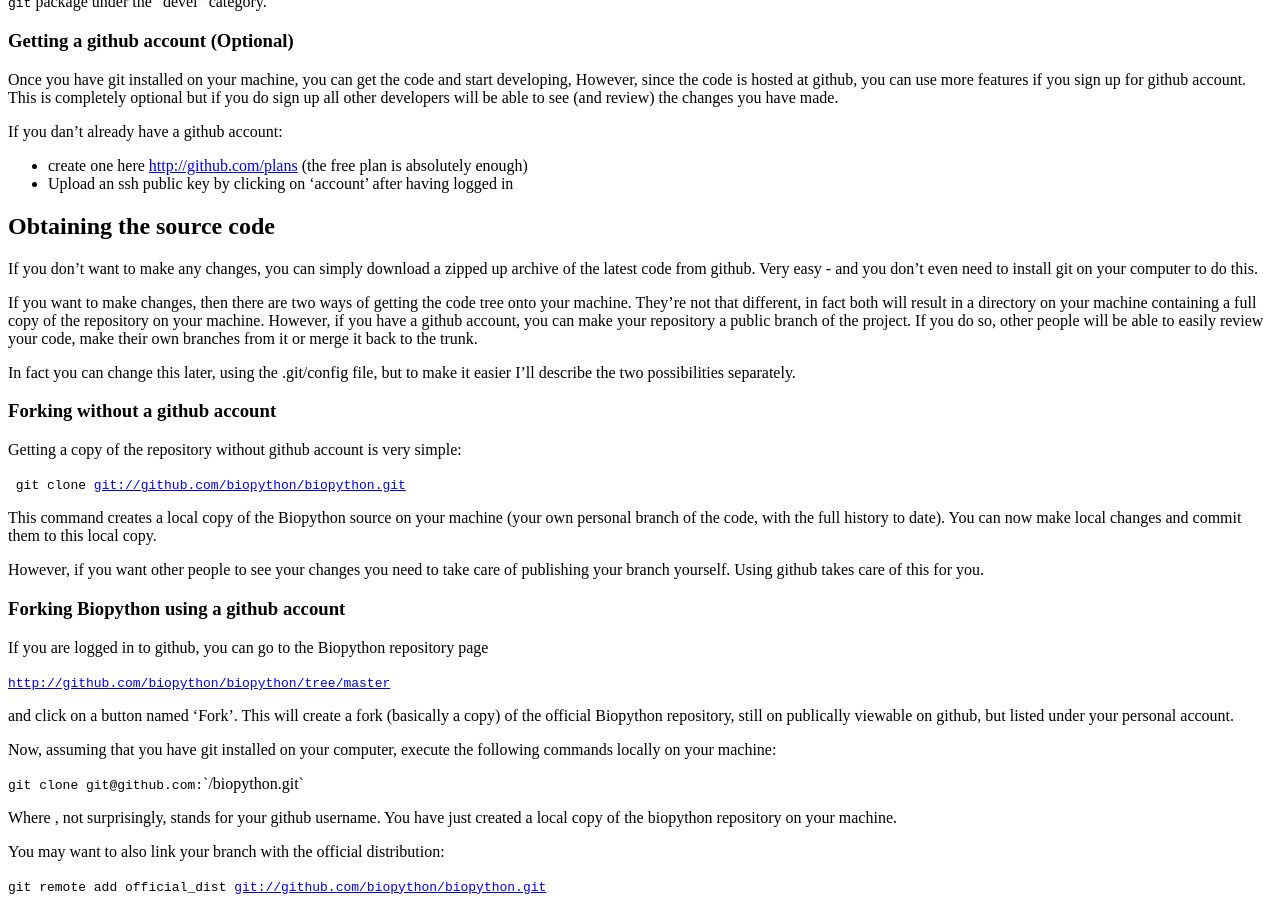
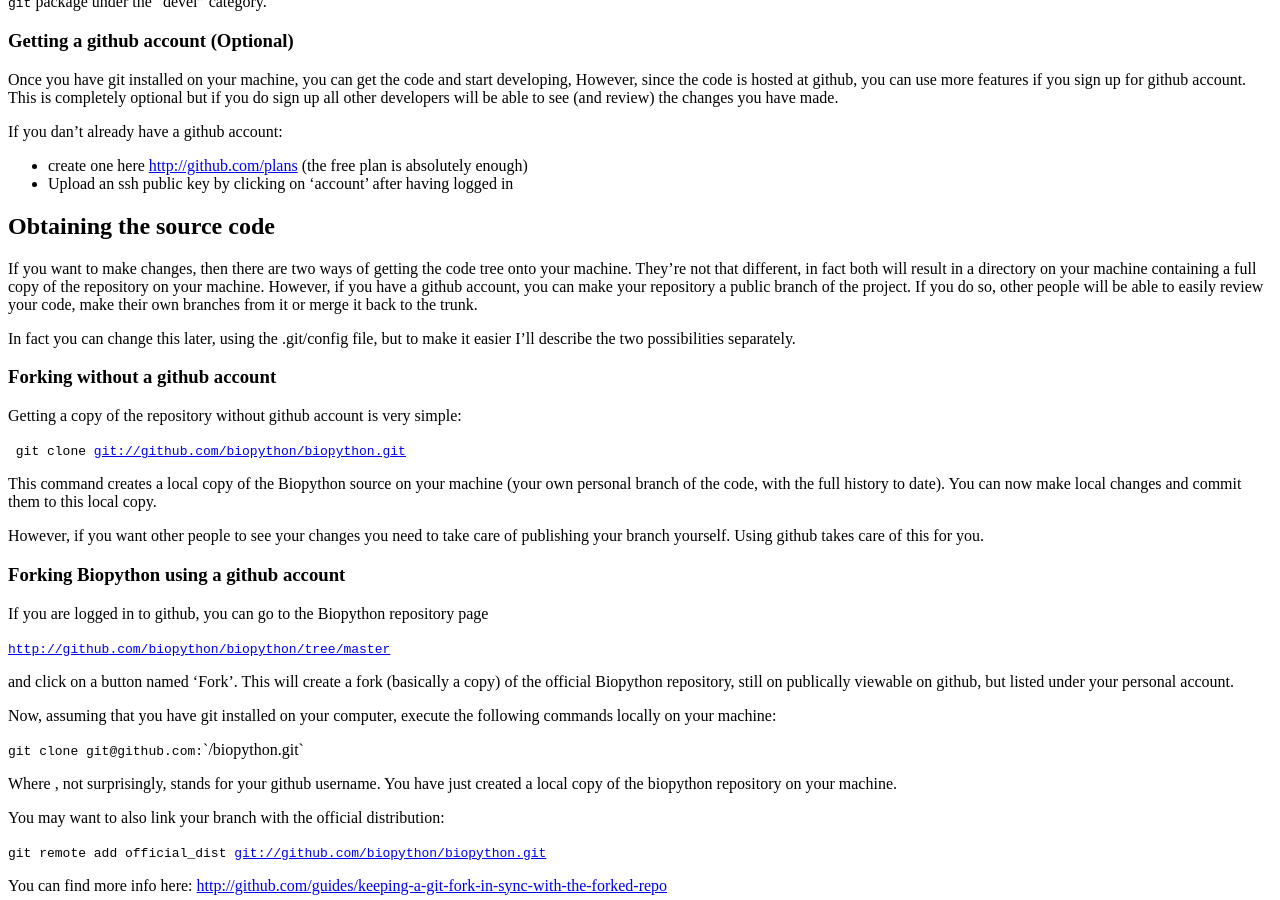
Before and after one commit to biopython/biopython.github.io, a Jekyll site: the page built from wiki/GitMigration.md, in a window 1280 px wide and 900 px high, scrolled down 1033 px. Built offline with Jekyll 4.4.1, drawn with Linux system fonts in a browser that asks for light colours.

Commit message:
/* Obtaining the source code */ Removing part about "if you don't want to edit code". This is about developing with Git.

```diff
--- a/wiki/GitMigration.md
+++ b/wiki/GitMigration.md
@@ -93,10 +93,6 @@ If you dan't already have a github account:
 
 Obtaining the source code
 -------------------------
-
-If you don't want to make any changes, you can simply download a zipped
-up archive of the latest code from github. Very easy - and you don't
-even need to install git on your computer to do this.
 
 If you want to make changes, then there are two ways of getting the code
 tree onto your machine. They're not that different, in fact both will
```
Also changed, not shown: 1 other file.
